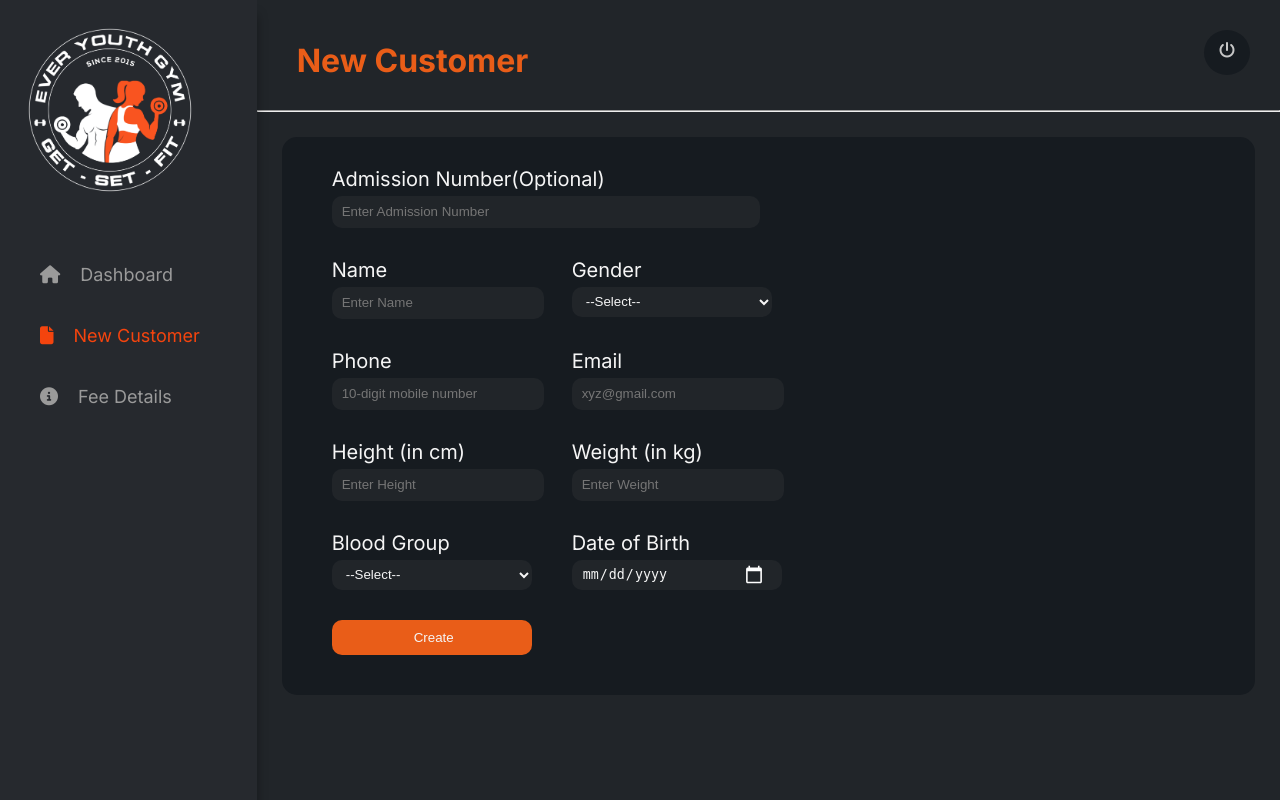
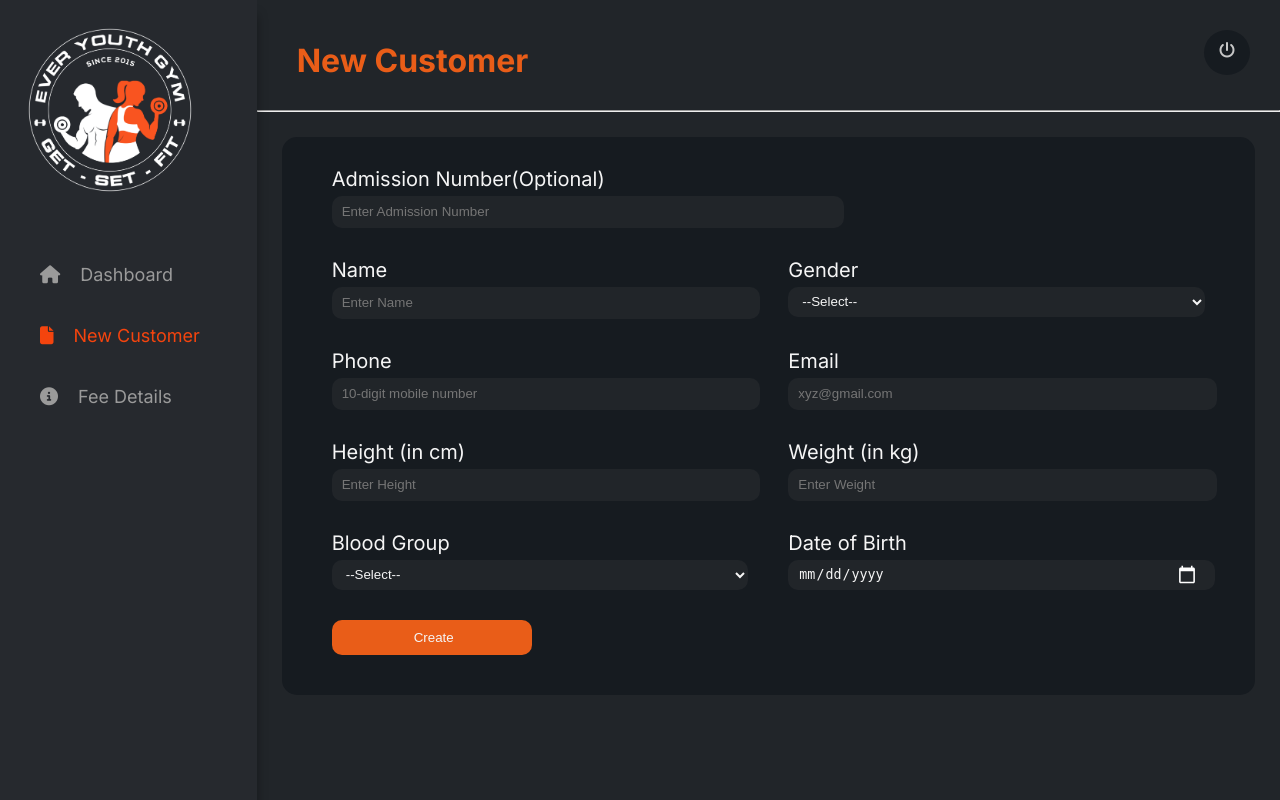
Before and after one commit to jeevjacobgeorge/gym_mngmnt_django, a Django app: page /add/ in a window 1280 px wide. Run offline with Django 5.2, Linux system fonts and the light colour scheme; a user stored in the database is signed in; some libraries are stand-ins or nearby versions.

Commit message:
fixed-css-issue-for-new-customer

```diff
--- a/gym/static/gym/newCust.css
+++ b/gym/static/gym/newCust.css
@@ -121,7 +121,12 @@ input[type="date"]::-webkit-calendar-picker-indicator {
     font-size: 20px;
 }
 
-.row1,.row2,.row3,.row4{
+.formBody{
+    display:flex;
+    flex-direction:column;
+}
+
+.row1,.row2,.row3,.row4,.row5{
     display:flex;
     flex-wrap: wrap;
 }
--- a/gym/templates/gym/add_customer.html
+++ b/gym/templates/gym/add_customer.html
@@ -43,9 +43,8 @@
                                 <label for="name">Admission Number(Optional)</label>
                                 <input type="text" name="admission_number" id="admission_number" placeholder="Enter Admission Number">
                             </div>
-                            <div class="formGroup">
                         </div>
-                        <div class="row1">
+                        <div class="row2">
                             <div class="formGroup">
                                 <label for="name">Name</label>
                                 <input type="text" name="name" id="name" placeholder="Enter Name" required>
@@ -60,7 +59,7 @@
                                     </select>
                             </div>
                         </div>
-                        <div class="row2">
+                        <div class="row3">
                             <div class="formGroup">
                                 <label for="phone">Phone</label>
                                 <input type="tel" name="phone" id="phone" placeholder="10-digit mobile number" required>
@@ -70,7 +69,7 @@
                                 <input type="email" name="email" id="email" placeholder="xyz@gmail.com" >
                             </div>
                         </div>
-                        <div class="row3">
+                        <div class="row4">
                             <div class="formGroup">
                                 <label for="height">Height (in cm)</label>
                                 <input type="number" name="height" id="height" placeholder="Enter Height" >
@@ -80,7 +79,7 @@
                                 <input type="number" name="weight" id="weight" placeholder="Enter Weight" >
                             </div>
                         </div>
-                        <div class="row4">
+                        <div class="row5">
                             <div class="formGroup">
                                 <label for="bloodGroup">Blood Group</label>
                                 <select name="bloodGroup" id="bloodGroup" required>
```
Also changed, not shown: db.sqlite3.
